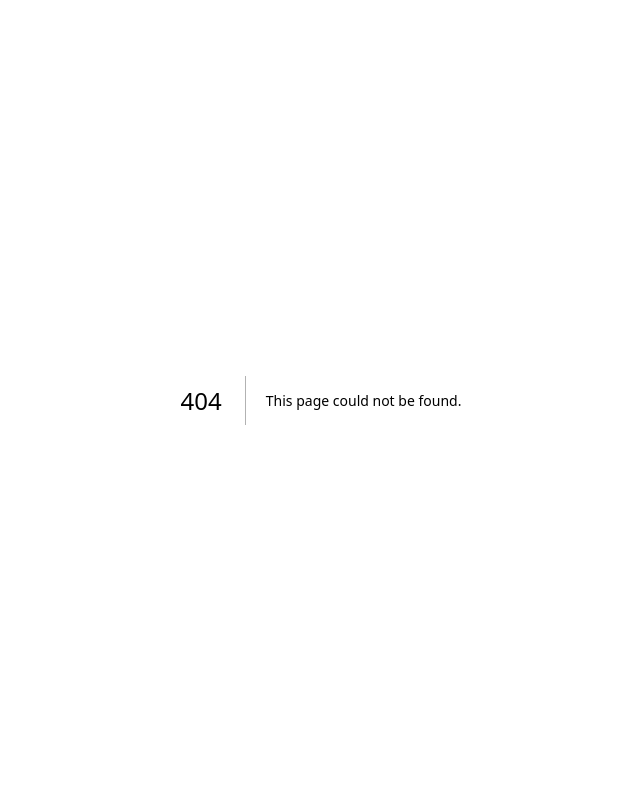
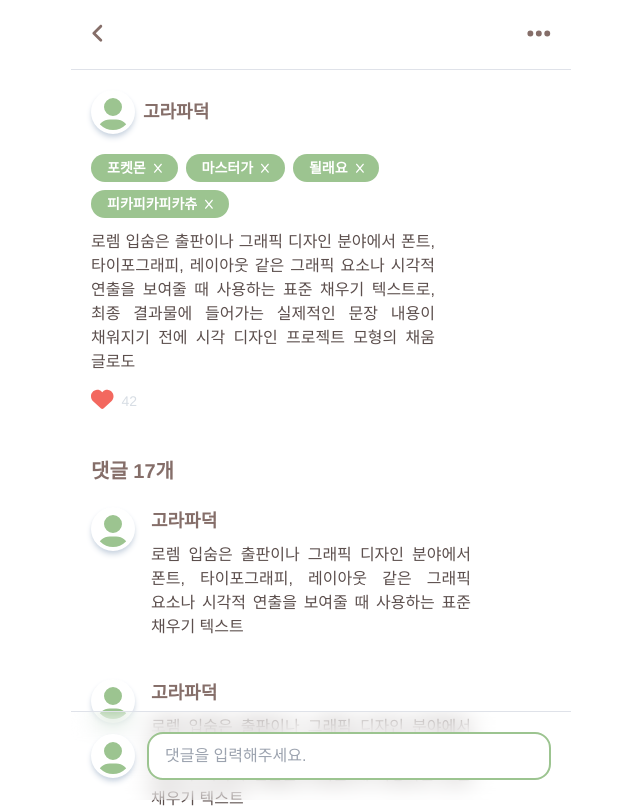
Before and after one commit to coding-union-kr/siltarae-fe, a Next.js app: page /detailedMistakeFeed in a window 1280 px wide. Before the commit this address had no page. Shown: the top 808 px of the page, without its empty margins (319-959 px from the left). Built offline with nearby package versions, Linux system fonts and the light colour scheme.

Commit message:
chore: 페이지에 맞게 CSS 조절(패딩, 마진, 배경 등)

```diff
--- a/components/Avatar.tsx
+++ b/components/Avatar.tsx
@@ -22,7 +22,7 @@ function Avatar({
   return (
     <div className="avatar ">
       <div
-        className={`flex items-center justify-center ${avatarSize} rounded-full shadow-md shadow-slate-300 border-solid border-4 border-white`}
+        className={`flex items-center justify-center ${avatarSize} rounded-full shadow-md shadow-slate-300 border-solid border-4 border-white bg-white`}
       >
         {userImageUrl ? (
           // eslint-disable-next-line @next/next/no-img-element
--- a/components/Comment.tsx
+++ b/components/Comment.tsx
@@ -3,7 +3,7 @@ import Avatar from "./Avatar";
 
 function Comment() {
   return (
-    <div className="flex items-start">
+    <div className="flex flex-row gap-2 items-start p-5">
       <Avatar />
       <div className="ml-2">
         <h3 className="text-lg text-[#856E69] font-bold mb-2">고라파덕</h3>
--- a/components/CommentInput.tsx
+++ b/components/CommentInput.tsx
@@ -3,13 +3,13 @@ import Avatar from "./Avatar";
 
 function CommentInput() {
   return (
-    <div className="border-t-[0.3px] border-[#A4A9B7]">
-      <div className="flex items-center mx-6">
+    <div className="fixed bottom-0 border-t-[0.1px] border-[#DFE2E9] py-5 px-5 w-full max-w-[500px] backdrop-blur-md">
+      <div className="flex items-center">
         <Avatar />
         <input
           type="text"
           placeholder="댓글을 입력해주세요."
-          className="ml-3 input input-bordered border-2 w-full max-w-xs border-[#9CC490] focus:border-[#9CC490]  rounded-2xl"
+          className="flex-1 ml-3 input input-bordered border-2 border-[#9CC490] focus:border-[#9CC490] rounded-2xl"
         />
       </div>
     </div>
--- a/components/Header.tsx
+++ b/components/Header.tsx
@@ -5,7 +5,7 @@ import Link from "next/link";
 
 export default function Header() {
   return (
-    <section className="fixed bg-[#FDF8F3]/50 backdrop-blur-md h-[8vh] w-full border-b border-b-gray-300">
+    <section className="fixed top-0 bg-[#FDF8F3]/50 backdrop-blur-md h-[8vh] w-[500px] border-b border-b-gray-300">
       <div className="flex flex-row h-full justify-between items-center px-5">
         <div>
           <Link href="/">
--- a/components/NavBar.tsx
+++ b/components/NavBar.tsx
@@ -9,7 +9,7 @@ import React from "react";
 
 export default function NavBar() {
   return (
-    <section className="fixed bottom-0 h-[10vh] w-full bg-white">
+    <section className="fixed bottom-0 h-[10vh] w-full bg-white backdrop-blur-md">
       <div className="h-full flex flex-row justify-evenly items-center">
         <Link href="/" className="flex flex-col items-center">
           <FontAwesomeIcon icon={faHouse} size="2x" />
--- a/components/ProfileAvatar.tsx
+++ b/components/ProfileAvatar.tsx
@@ -36,7 +36,7 @@ function ProfileAvatar({
       onClick={() => fileInputRef.current?.click()}
     >
       <div
-        className={`flex items-center justify-center ${avatarSize} rounded-full shadow-md shadow-slate-300 border-solid border-[5px] border-white`}
+        className={`flex items-center justify-center ${avatarSize} rounded-full shadow-md shadow-slate-300 border-solid border-[5px] border-white bg-white`}
       >
         <input
           type="file"
--- a/components/Tag.tsx
+++ b/components/Tag.tsx
@@ -16,7 +16,7 @@ export default function Tag() {
   };
 
   return (
-    <div className="flex flex-row flex-nowrap gap-3">
+    <div className="flex flex-row flex-wrap gap-2 mt-2">
       {tempTitle.map((tag) => (
         <div
           key={tag.id}
--- /dev/null
+++ b/pages/detailedMistakeFeed/index.tsx
@@ -0,0 +1,39 @@
+import Comment from "@/components/Comment";
+import CommentInput from "@/components/CommentInput";
+import ContentPage from "@/components/ContentPage";
+import { faAngleLeft, faEllipsis } from "@fortawesome/free-solid-svg-icons";
+import { FontAwesomeIcon } from "@fortawesome/react-fontawesome";
+import React from "react";
+
+export default function DetailedMistakeFeed() {
+  return (
+    <div className="w-full h-[200vh]">
+      <section className="flex flex-row px-5 py-5 justify-between border-b-[0.3px] border-[#DFE2E9]">
+        <div>
+          <FontAwesomeIcon
+            icon={faAngleLeft}
+            size="lg"
+            style={{ color: "#856E69" }}
+          />
+        </div>
+        <div>
+          <FontAwesomeIcon
+            icon={faEllipsis}
+            size="xl"
+            style={{ color: "#856E69" }}
+          />
+        </div>
+      </section>
+      <ContentPage />
+      <section>
+        <span className="block px-5 pt-5 font-bold text-[#856E69] text-[20px]">
+          댓글 17개
+        </span>
+        <Comment />
+        <Comment />
+        <Comment />
+        <CommentInput />
+      </section>
+    </div>
+  );
+}
```
